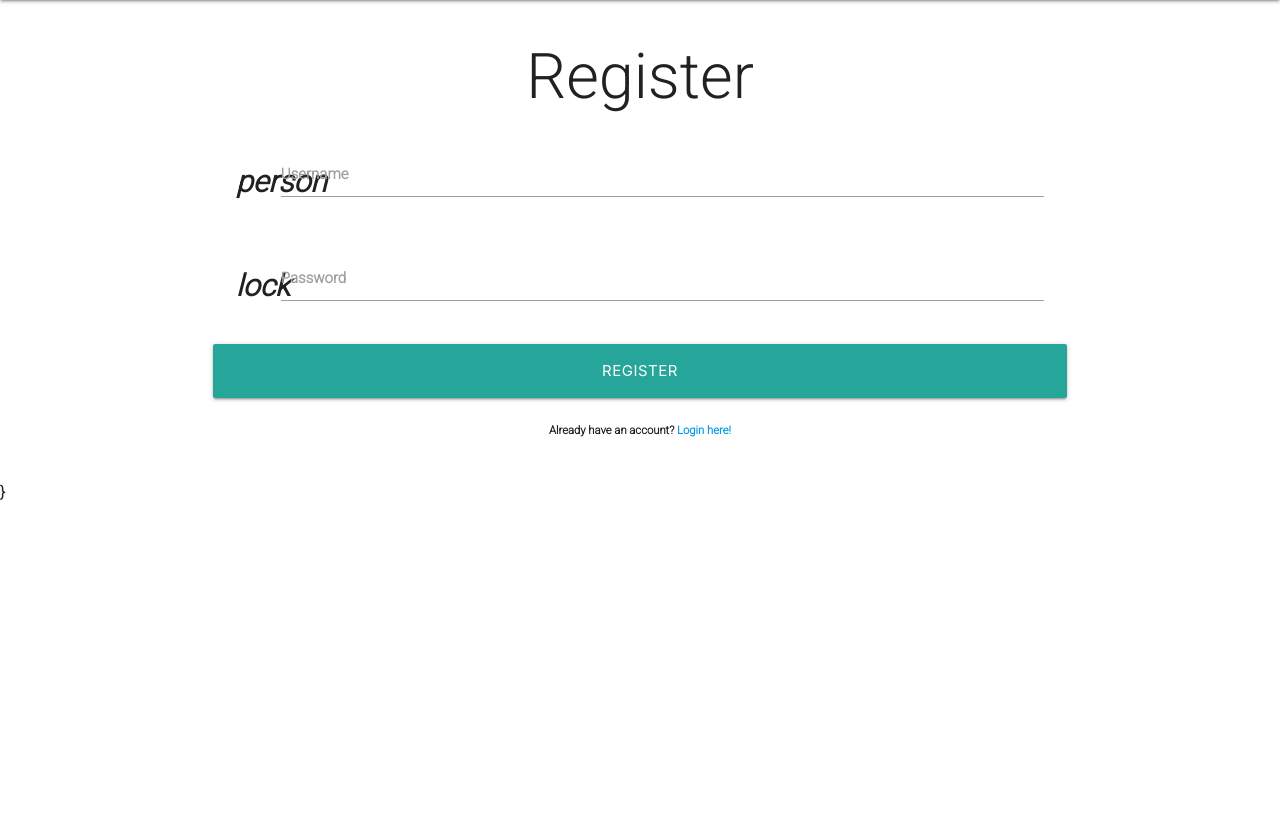
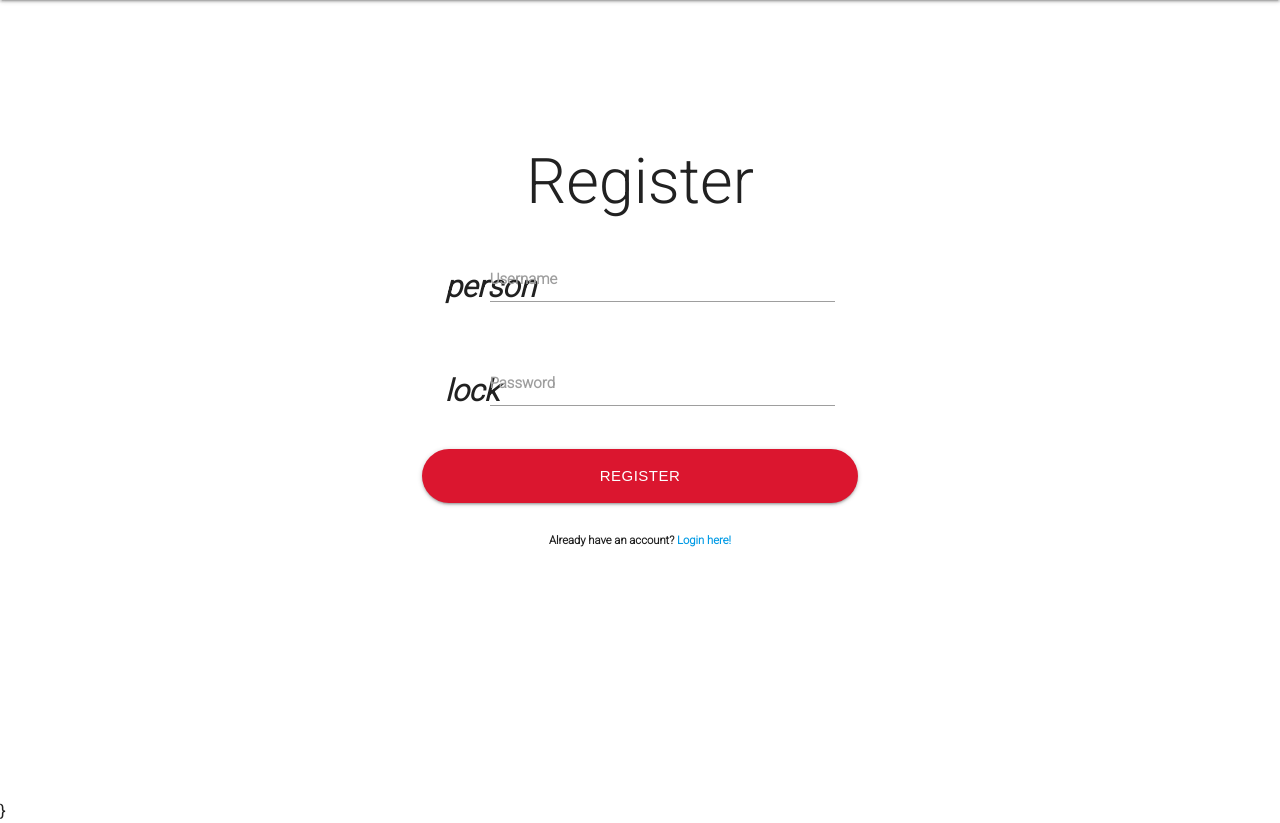
Before and after one commit to wilko90/Simply-Films, a Flask app: page /register in a window 1280 px wide. Shown: the part 64-887 px from the top of the page. Before the commit the page ends 564 px from the top, so only its background shows below. Run offline with Flask 2, Linux system fonts and the light colour scheme; some libraries are stand-ins or nearby versions.

Commit message:
feat: add register template and button styling

```diff
--- a/static/css/style.css
+++ b/static/css/style.css
@@ -1,6 +1,6 @@
 @import url('https://fonts.googleapis.com/css2?family=Roboto:wght@300&display=swap');
 
-:root{
+:root {
     --white: #fff;
     --red: #DB162F;
     --lavender: #E5D4ED;
@@ -31,12 +31,43 @@ body {
 
 }
 
-nav{
+nav {
     position: sticky;
     top: 0;
     z-index: 100;
 }
 
-.container{
+.container {
     margin: 0 auto;
 }
+
+.film-hero {
+    background-image: url(../static/img/background-img.jpeg);
+}
+.login-section{
+    margin-top: 7rem;
+}
+.log-container{
+    display: flex;
+    text-align: center;
+    justify-content: center;
+    height: 100vh;
+}
+.login-buttons {
+    display: inline-block;
+    padding: 0.3em 1.2em;
+    margin: 0 0.3em 0.3em 0;
+    border-radius: 2em;
+    box-sizing: border-box;
+    text-decoration: none;
+    font-family: ' Roboto', sans-serif;
+    font-weight: 300;
+    color: #FFFFFF;
+    background-color: var(--red);
+    text-align: center;
+    transition: all 0.2s;
+}
+
+.login-buttons:hover {
+    background-color: #4095c6;
+}
```
